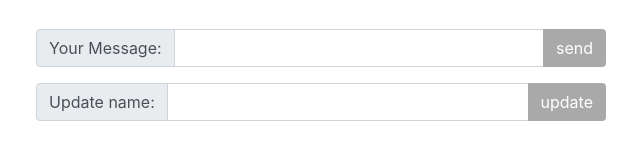
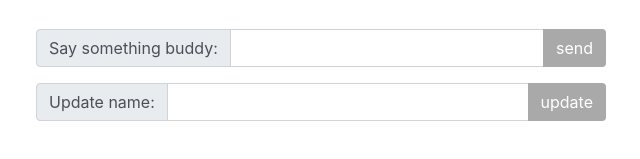
Before and after one commit to acaala/chat_room, a plain HTML site: page index.html in a window 1280 px wide. Shown: the part 169-328 px from the top of the page, without its empty margins (319-959 px from the left). Drawn offline with nearby package versions, Linux system fonts and the light colour scheme; no server answers.

Commit message:
Updated message

```diff
--- a/index.html
+++ b/index.html
@@ -35,7 +35,7 @@
     <form class="new-chat my-3">
       <div class="input-group">
         <div class="input-group-prepend">
-          <div class="input-group-text">Your Message:</div>
+          <div class="input-group-text">Say something buddy:</div>
         </div>
         <input type="text" id="message" class="form-control" required>
         <div class="input-group-append">
```
